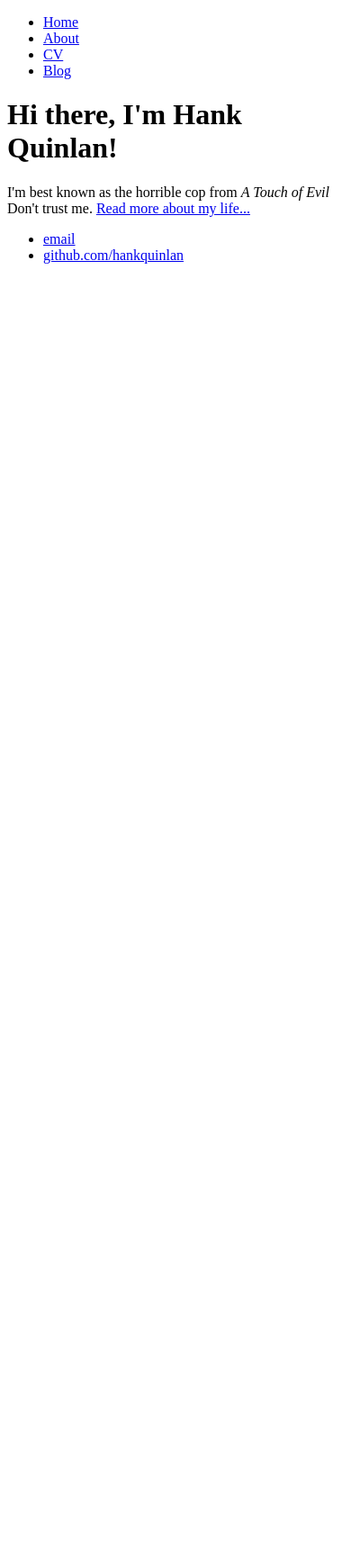
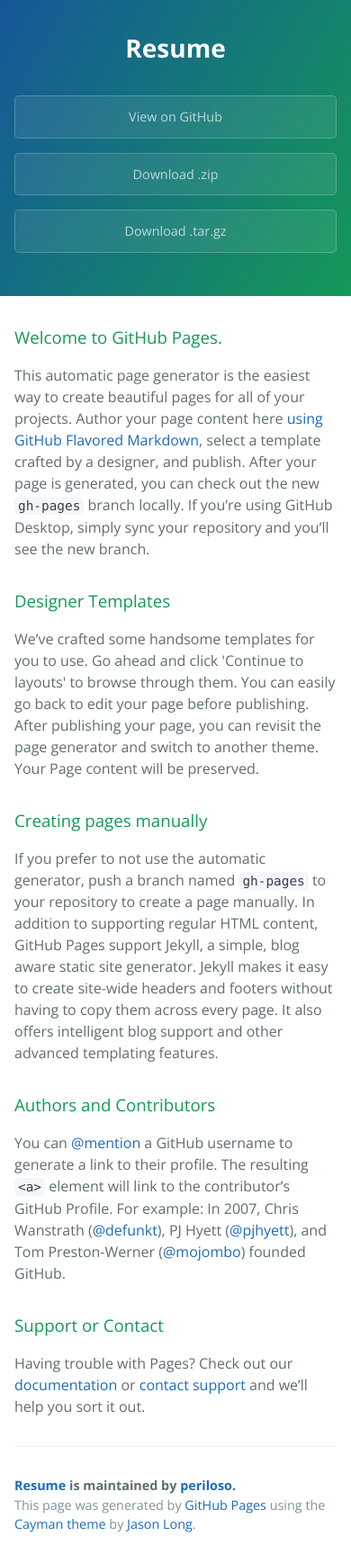
Before and after one commit to periloso/Resume, a Jekyll site: the page index.html, which Jekyll copies as it is, in a window 390 px wide. Shown: the whole page at 90% size. Built offline with Jekyll 4.4.1, drawn with Linux system fonts in a browser that asks for light colours; Markdown is read by kramdown in place of the engine named in the settings; before the commit the page ends 900 px from its top, so only the background shows below that.

Commit message:
Create gh-pages branch via GitHub

```diff
--- a/index.html
+++ b/index.html
@@ -1,8 +1,57 @@
----
-layout: default
-title: Hank Quinlan, Horrible Cop
----
-<div class="blurb">
-	<h1>Hi there, I'm Hank Quinlan!</h1>
-	<p>I'm best known as the horrible cop from <em>A Touch of Evil</em> Don't trust me. <a href="/about">Read more about my life...</a></p>
-</div><!-- /.blurb -->
+<!DOCTYPE html>
+<html lang="en-us">
+  <head>
+    <meta charset="UTF-8">
+    <title>Resume by periloso</title>
+    <meta name="viewport" content="width=device-width, initial-scale=1">
+    <link rel="stylesheet" type="text/css" href="stylesheets/normalize.css" media="screen">
+    <link href='https://fonts.googleapis.com/css?family=Open+Sans:400,700' rel='stylesheet' type='text/css'>
+    <link rel="stylesheet" type="text/css" href="stylesheets/stylesheet.css" media="screen">
+    <link rel="stylesheet" type="text/css" href="stylesheets/github-light.css" media="screen">
+  </head>
+  <body>
+    <section class="page-header">
+      <h1 class="project-name">Resume</h1>
+      <h2 class="project-tagline"></h2>
+      <a href="https://github.com/periloso/Resume" class="btn">View on GitHub</a>
+      <a href="https://github.com/periloso/Resume/zipball/master" class="btn">Download .zip</a>
+      <a href="https://github.com/periloso/Resume/tarball/master" class="btn">Download .tar.gz</a>
+    </section>
+
+    <section class="main-content">
+      <h3>
+<a id="welcome-to-github-pages" class="anchor" href="#welcome-to-github-pages" aria-hidden="true"><span class="octicon octicon-link"></span></a>Welcome to GitHub Pages.</h3>
+
+<p>This automatic page generator is the easiest way to create beautiful pages for all of your projects. Author your page content here <a href="https://guides.github.com/features/mastering-markdown/">using GitHub Flavored Markdown</a>, select a template crafted by a designer, and publish. After your page is generated, you can check out the new <code>gh-pages</code> branch locally. If you’re using GitHub Desktop, simply sync your repository and you’ll see the new branch.</p>
+
+<h3>
+<a id="designer-templates" class="anchor" href="#designer-templates" aria-hidden="true"><span class="octicon octicon-link"></span></a>Designer Templates</h3>
+
+<p>We’ve crafted some handsome templates for you to use. Go ahead and click 'Continue to layouts' to browse through them. You can easily go back to edit your page before publishing. After publishing your page, you can revisit the page generator and switch to another theme. Your Page content will be preserved.</p>
+
+<h3>
+<a id="creating-pages-manually" class="anchor" href="#creating-pages-manually" aria-hidden="true"><span class="octicon octicon-link"></span></a>Creating pages manually</h3>
+
+<p>If you prefer to not use the automatic generator, push a branch named <code>gh-pages</code> to your repository to create a page manually. In addition to supporting regular HTML content, GitHub Pages support Jekyll, a simple, blog aware static site generator. Jekyll makes it easy to create site-wide headers and footers without having to copy them across every page. It also offers intelligent blog support and other advanced templating features.</p>
+
+<h3>
+<a id="authors-and-contributors" class="anchor" href="#authors-and-contributors" aria-hidden="true"><span class="octicon octicon-link"></span></a>Authors and Contributors</h3>
+
+<p>You can <a href="https://github.com/blog/821" class="user-mention">@mention</a> a GitHub username to generate a link to their profile. The resulting <code>&lt;a&gt;</code> element will link to the contributor’s GitHub Profile. For example: In 2007, Chris Wanstrath (<a href="https://github.com/defunkt" class="user-mention">@defunkt</a>), PJ Hyett (<a href="https://github.com/pjhyett" class="user-mention">@pjhyett</a>), and Tom Preston-Werner (<a href="https://github.com/mojombo" class="user-mention">@mojombo</a>) founded GitHub.</p>
+
+<h3>
+<a id="support-or-contact" class="anchor" href="#support-or-contact" aria-hidden="true"><span class="octicon octicon-link"></span></a>Support or Contact</h3>
+
+<p>Having trouble with Pages? Check out our <a href="https://help.github.com/pages">documentation</a> or <a href="https://github.com/contact">contact support</a> and we’ll help you sort it out.</p>
+
+      <footer class="site-footer">
+        <span class="site-footer-owner"><a href="https://github.com/periloso/Resume">Resume</a> is maintained by <a href="https://github.com/periloso">periloso</a>.</span>
+
+        <span class="site-footer-credits">This page was generated by <a href="https://pages.github.com">GitHub Pages</a> using the <a href="https://github.com/jasonlong/cayman-theme">Cayman theme</a> by <a href="https://twitter.com/jasonlong">Jason Long</a>.</span>
+      </footer>
+
+    </section>
+
+
+  </body>
+</html>
--- /dev/null
+++ b/stylesheets/github-light.css
@@ -0,0 +1,115 @@
+/*
+   Copyright 2014 GitHub Inc.
+
+   Licensed under the Apache License, Version 2.0 (the "License");
+   you may not use this file except in compliance with the License.
+   You may obtain a copy of the License at
+
+       http://www.apache.org/licenses/LICENSE-2.0
+
+   Unless required by applicable law or agreed to in writing, software
+   distributed under the License is distributed on an "AS IS" BASIS,
+   WITHOUT WARRANTIES OR CONDITIONS OF ANY KIND, either express or implied.
+   See the License for the specific language governing permissions and
+   limitations under the License.
+
+*/
+
+.pl-c /* comment */ {
+  color: #969896;
+}
+
+.pl-c1      /* constant, markup.raw, meta.diff.header, meta.module-reference, meta.property-name, support, support.constant, support.variable, variable.other.constant */,
+.pl-s .pl-v /* string variable */ {
+  color: #0086b3;
+}
+
+.pl-e  /* entity */,
+.pl-en /* entity.name */ {
+  color: #795da3;
+}
+
+.pl-s .pl-s1 /* string source */,
+.pl-smi      /* storage.modifier.import, storage.modifier.package, storage.type.java, variable.other, variable.parameter.function */ {
+  color: #333;
+}
+
+.pl-ent /* entity.name.tag */ {
+  color: #63a35c;
+}
+
+.pl-k /* keyword, storage, storage.type */ {
+  color: #a71d5d;
+}
+
+.pl-pds              /* punctuation.definition.string, string.regexp.character-class */,
+.pl-s                /* string */,
+.pl-s .pl-pse .pl-s1 /* string punctuation.section.embedded source */,
+.pl-sr               /* string.regexp */,
+.pl-sr .pl-cce       /* string.regexp constant.character.escape */,
+.pl-sr .pl-sra       /* string.regexp string.regexp.arbitrary-repitition */,
+.pl-sr .pl-sre       /* string.regexp source.ruby.embedded */ {
+  color: #183691;
+}
+
+.pl-v /* variable */ {
+  color: #ed6a43;
+}
+
+.pl-id /* invalid.deprecated */ {
+  color: #b52a1d;
+}
+
+.pl-ii /* invalid.illegal */ {
+  background-color: #b52a1d;
+  color: #f8f8f8;
+}
+
+.pl-sr .pl-cce /* string.regexp constant.character.escape */ {
+  color: #63a35c;
+  font-weight: bold;
+}
+
+.pl-ml /* markup.list */ {
+  color: #693a17;
+}
+
+.pl-mh        /* markup.heading */,
+.pl-mh .pl-en /* markup.heading entity.name */,
+.pl-ms        /* meta.separator */ {
+  color: #1d3e81;
+  font-weight: bold;
+}
+
+.pl-mq /* markup.quote */ {
+  color: #008080;
+}
+
+.pl-mi /* markup.italic */ {
+  color: #333;
+  font-style: italic;
+}
+
+.pl-mb /* markup.bold */ {
+  color: #333;
+  font-weight: bold;
+}
+
+.pl-md /* markup.deleted, meta.diff.header.from-file */ {
+  background-color: #ffecec;
+  color: #bd2c00;
+}
+
+.pl-mi1 /* markup.inserted, meta.diff.header.to-file */ {
+  background-color: #eaffea;
+  color: #55a532;
+}
+
+.pl-mdr /* meta.diff.range */ {
+  color: #795da3;
+  font-weight: bold;
+}
+
+.pl-mo /* meta.output */ {
+  color: #1d3e81;
+}
--- /dev/null
+++ b/stylesheets/stylesheet.css
@@ -0,0 +1,245 @@
+* {
+  box-sizing: border-box; }
+
+body {
+  padding: 0;
+  margin: 0;
+  font-family: "Open Sans", "Helvetica Neue", Helvetica, Arial, sans-serif;
+  font-size: 16px;
+  line-height: 1.5;
+  color: #606c71; }
+
+a {
+  color: #1e6bb8;
+  text-decoration: none; }
+  a:hover {
+    text-decoration: underline; }
+
+.btn {
+  display: inline-block;
+  margin-bottom: 1rem;
+  color: rgba(255, 255, 255, 0.7);
+  background-color: rgba(255, 255, 255, 0.08);
+  border-color: rgba(255, 255, 255, 0.2);
+  border-style: solid;
+  border-width: 1px;
+  border-radius: 0.3rem;
+  transition: color 0.2s, background-color 0.2s, border-color 0.2s; }
+  .btn + .btn {
+    margin-left: 1rem; }
+
+.btn:hover {
+  color: rgba(255, 255, 255, 0.8);
+  text-decoration: none;
+  background-color: rgba(255, 255, 255, 0.2);
+  border-color: rgba(255, 255, 255, 0.3); }
+
+@media screen and (min-width: 64em) {
+  .btn {
+    padding: 0.75rem 1rem; } }
+
+@media screen and (min-width: 42em) and (max-width: 64em) {
+  .btn {
+    padding: 0.6rem 0.9rem;
+    font-size: 0.9rem; } }
+
+@media screen and (max-width: 42em) {
+  .btn {
+    display: block;
+    width: 100%;
+    padding: 0.75rem;
+    font-size: 0.9rem; }
+    .btn + .btn {
+      margin-top: 1rem;
+      margin-left: 0; } }
+
+.page-header {
+  color: #fff;
+  text-align: center;
+  background-color: #159957;
+  background-image: linear-gradient(120deg, #155799, #159957); }
+
+@media screen and (min-width: 64em) {
+  .page-header {
+    padding: 5rem 6rem; } }
+
+@media screen and (min-width: 42em) and (max-width: 64em) {
+  .page-header {
+    padding: 3rem 4rem; } }
+
+@media screen and (max-width: 42em) {
+  .page-header {
+    padding: 2rem 1rem; } }
+
+.project-name {
+  margin-top: 0;
+  margin-bottom: 0.1rem; }
+
+@media screen and (min-width: 64em) {
+  .project-name {
+    font-size: 3.25rem; } }
+
+@media screen and (min-width: 42em) and (max-width: 64em) {
+  .project-name {
+    font-size: 2.25rem; } }
+
+@media screen and (max-width: 42em) {
+  .project-name {
+    font-size: 1.75rem; } }
+
+.project-tagline {
+  margin-bottom: 2rem;
+  font-weight: normal;
+  opacity: 0.7; }
+
+@media screen and (min-width: 64em) {
+  .project-tagline {
+    font-size: 1.25rem; } }
+
+@media screen and (min-width: 42em) and (max-width: 64em) {
+  .project-tagline {
+    font-size: 1.15rem; } }
+
+@media screen and (max-width: 42em) {
+  .project-tagline {
+    font-size: 1rem; } }
+
+.main-content :first-child {
+  margin-top: 0; }
+.main-content img {
+  max-width: 100%; }
+.main-content h1, .main-content h2, .main-content h3, .main-content h4, .main-content h5, .main-content h6 {
+  margin-top: 2rem;
+  margin-bottom: 1rem;
+  font-weight: normal;
+  color: #159957; }
+.main-content p {
+  margin-bottom: 1em; }
+.main-content code {
+  padding: 2px 4px;
+  font-family: Consolas, "Liberation Mono", Menlo, Courier, monospace;
+  font-size: 0.9rem;
+  color: #383e41;
+  background-color: #f3f6fa;
+  border-radius: 0.3rem; }
+.main-content pre {
+  padding: 0.8rem;
+  margin-top: 0;
+  margin-bottom: 1rem;
+  font: 1rem Consolas, "Liberation Mono", Menlo, Courier, monospace;
+  color: #567482;
+  word-wrap: normal;
+  background-color: #f3f6fa;
+  border: solid 1px #dce6f0;
+  border-radius: 0.3rem; }
+  .main-content pre > code {
+    padding: 0;
+    margin: 0;
+    font-size: 0.9rem;
+    color: #567482;
+    word-break: normal;
+    white-space: pre;
+    background: transparent;
+    border: 0; }
+.main-content .highlight {
+  margin-bottom: 1rem; }
+  .main-content .highlight pre {
+    margin-bottom: 0;
+    word-break: normal; }
+.main-content .highlight pre, .main-content pre {
+  padding: 0.8rem;
+  overflow: auto;
+  font-size: 0.9rem;
+  line-height: 1.45;
+  border-radius: 0.3rem; }
+.main-content pre code, .main-content pre tt {
+  display: inline;
+  max-width: initial;
+  padding: 0;
+  margin: 0;
+  overflow: initial;
+  line-height: inherit;
+  word-wrap: normal;
+  background-color: transparent;
+  border: 0; }
+  .main-content pre code:before, .main-content pre code:after, .main-content pre tt:before, .main-content pre tt:after {
+    content: normal; }
+.main-content ul, .main-content ol {
+  margin-top: 0; }
+.main-content blockquote {
+  padding: 0 1rem;
+  margin-left: 0;
+  color: #819198;
+  border-left: 0.3rem solid #dce6f0; }
+  .main-content blockquote > :first-child {
+    margin-top: 0; }
+  .main-content blockquote > :last-child {
+    margin-bottom: 0; }
+.main-content table {
+  display: block;
+  width: 100%;
+  overflow: auto;
+  word-break: normal;
+  word-break: keep-all; }
+  .main-content table th {
+    font-weight: bold; }
+  .main-content table th, .main-content table td {
+    padding: 0.5rem 1rem;
+    border: 1px solid #e9ebec; }
+.main-content dl {
+  padding: 0; }
+  .main-content dl dt {
+    padding: 0;
+    margin-top: 1rem;
+    font-size: 1rem;
+    font-weight: bold; }
+  .main-content dl dd {
+    padding: 0;
+    margin-bottom: 1rem; }
+.main-content hr {
+  height: 2px;
+  padding: 0;
+  margin: 1rem 0;
+  background-color: #eff0f1;
+  border: 0; }
+
+@media screen and (min-width: 64em) {
+  .main-content {
+    max-width: 64rem;
+    padding: 2rem 6rem;
+    margin: 0 auto;
+    font-size: 1.1rem; } }
+
+@media screen and (min-width: 42em) and (max-width: 64em) {
+  .main-content {
+    padding: 2rem 4rem;
+    font-size: 1.1rem; } }
+
+@media screen and (max-width: 42em) {
+  .main-content {
+    padding: 2rem 1rem;
+    font-size: 1rem; } }
+
+.site-footer {
+  padding-top: 2rem;
+  margin-top: 2rem;
+  border-top: solid 1px #eff0f1; }
+
+.site-footer-owner {
+  display: block;
+  font-weight: bold; }
+
+.site-footer-credits {
+  color: #819198; }
+
+@media screen and (min-width: 64em) {
+  .site-footer {
+    font-size: 1rem; } }
+
+@media screen and (min-width: 42em) and (max-width: 64em) {
+  .site-footer {
+    font-size: 1rem; } }
+
+@media screen and (max-width: 42em) {
+  .site-footer {
+    font-size: 0.9rem; } }
```
Also changed, not shown: params.json (added, +1 -0 lines), stylesheets/normalize.css (added).
